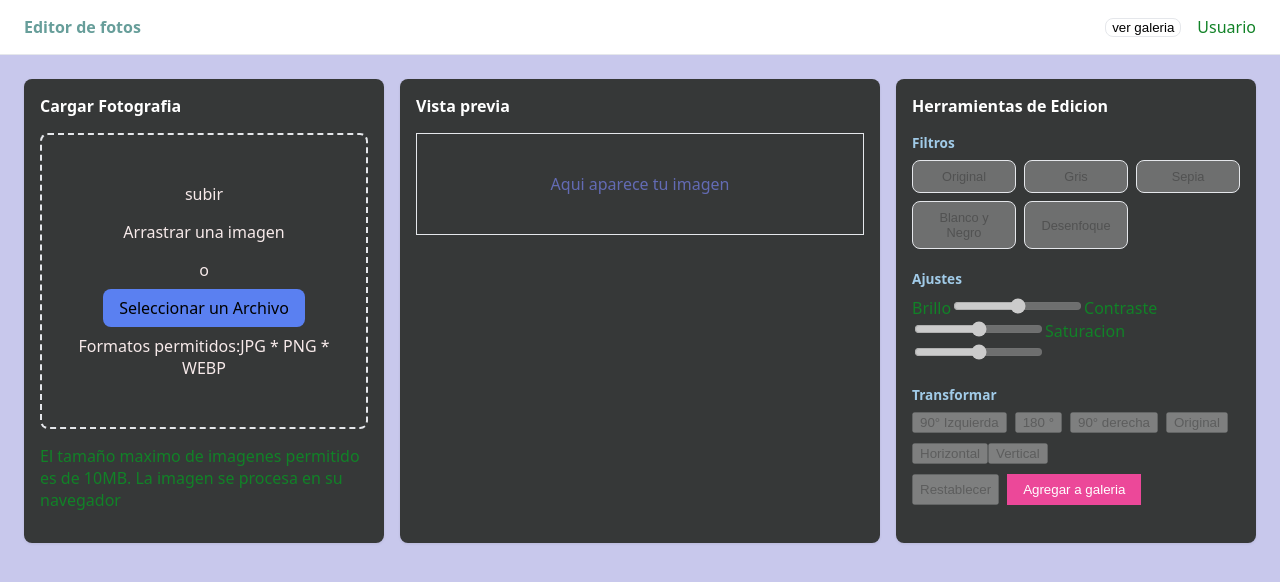
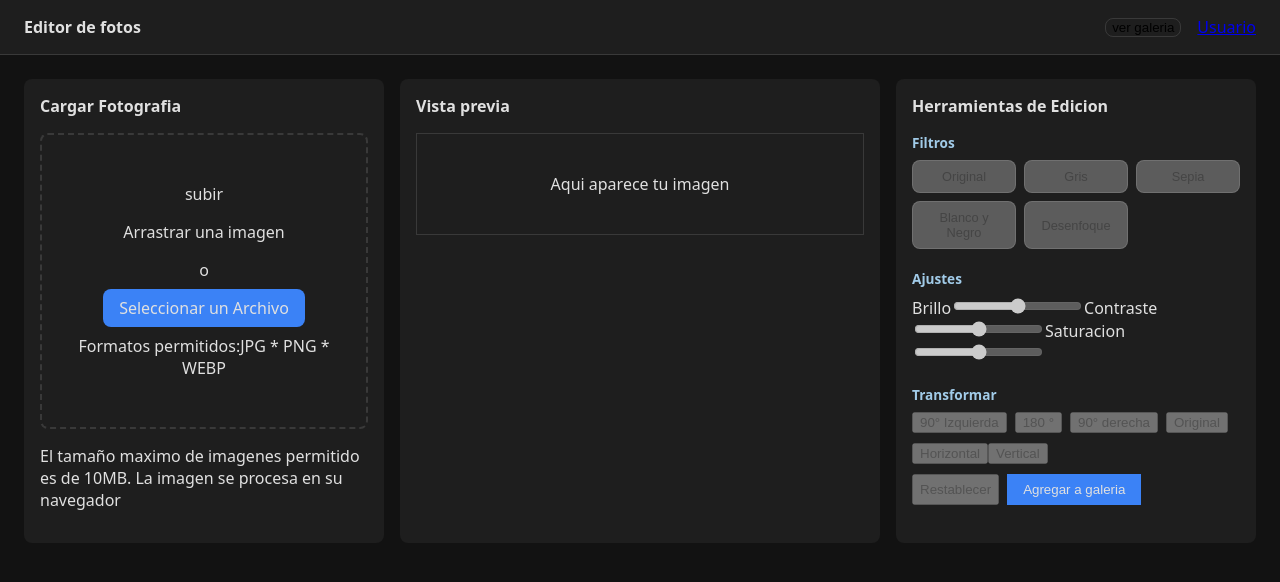
Before and after one commit to ErickBatz/Editor-Imagenes, a React (Vite) app: page /editor in a window 1280 px wide. Shown: the top 582 px of the page. Built offline with nearby package versions, Linux system fonts and the light colour scheme.

Commit message:
subiendo cambios

```diff
--- a/src/App.css
+++ b/src/App.css
@@ -3,12 +3,12 @@
   justify-content: space-between;
   align-items: center;
   padding: 1rem 1.5rem;
-  background: white;
+  background: var(--color-card);
   border-bottom: 1px solid var(--color-bordes);
 }
 .logo{
   font-weight: 700;
-  color: var(--color-primario);
+  color: var(--color-texto-principal);
 
 }
 .header-actions{
@@ -23,8 +23,7 @@
   padding: 1.5rem;
 }
 .panel{
-  background: rgb(54, 56, 56);
-
+  background:var(--color-card) ;
   border-radius: var(--radio-borde);
   padding: 1rem;
   box-shadow: var(--sombra-suave);
@@ -32,7 +31,7 @@
 .panel h3{
   margin-top: 0;
   font-size: 1rem;
-  color: white;
+  color: var(--color-texto-principal);
 
 }
 .dropzone{
@@ -40,7 +39,7 @@
   border-radius: var(--radio-borde);
   padding: 2rem 1rem;
   text-align: center;
-  color: rgb(247, 234, 234);
+  color: var(--color-texto-principal);
 }
 
 .vista-previa-area{
@@ -53,12 +52,12 @@
 
 .placeholder{
 
-  color:rgb(99, 107, 180) ;
+  color:var(--color-texto-principal) ;
 
 }
 .btn-primario{
-  background: rgb(90, 128, 241);
-  color: rgb(0, 0, 0);
+  background:  var(--color-botton);
+  color: var(--color-texto-principal);
   border: none;
   padding: 0.5rem 1rem;
   border-radius: var(--radio-borde);
@@ -66,7 +65,7 @@
 
 }
 .btn-secundario{
-  background: white;
+  background: var(--color-btn-secundario);
   color: var(--color-texto-principal);
   border:  1px solid var(--color-bordes);
   padding: 0.5rem 1rem;
@@ -74,8 +73,8 @@
   cursor: pointer;
 }
 .btn-accion{
-  background: var(--color-accion);
-  color: white;
+  background: var(--color-botton);
+  color: var(--color-texto-principal);
   border: none;
   padding: 0.5rem 1rem;
   border-radius: var(--color-bordes);
@@ -145,37 +144,3 @@
   font-size: 0.85rem;
   margin-top: 0.5rem;
 }
-.inicio-pagina{
-  min-height: 100vh;
-  display: grid;
-  place-items: center;
-  padding: 2rem;
-  box-sizing: border-box;
-}
-.inicio-tarjeta{
-  width: min(100%, 620px);
-  padding: 3rem 2rem;
-  box-sizing: border-box;
-  border-radius: var(--radio-borde);
-  background: white;
-  box-shadow: var(--sombra-suave);
-}
-.inicio-etiqueta{
-  color: var(--color-primario);
-  font-size: 0.8rem;
-  font-weight: 700;
-  letter-spacing: 0.08em;
-}
-.inicio-tarjeta h1{
-  margin: 0.75rem 0;
-  color: var(--color-texto-principal);
-  font-size: clamp(2rem, 6vw, 3.5rem);
-}
-.inicio-descripcion{
-  margin: 0 auto 1.5rem;
-  color: var(--color-texto-secundario);
-}
-.inicio-enlace{
-  display: inline-block;
-  text-decoration: none;
-}
--- a/src/conponents/Header.jsx
+++ b/src/conponents/Header.jsx
@@ -1,3 +1,5 @@
+import { Link } from "react-router-dom";
+
 export default function Header(){
 
     return(
@@ -5,7 +7,10 @@ export default function Header(){
             <div className="logo">Editor de fotos</div>
             <div className="header-actions">
                 <button className="btn-ghost">ver galeria</button>
-                <span className="usuario">Usuario</span>
+                <Link to='/login'>
+                    <span className="usuario">Usuario</span>
+                </Link>
+
             </div>
         </header>
     );
--- a/src/conponents/Inicio.jsx
+++ b/src/conponents/Inicio.jsx
@@ -1,11 +1,19 @@
-export default function (){
+import { Link } from "react-router-dom";
+
+export default function Inicio (){
     return(
-        <div className="contenedor">
+        <div className="inicio">
             <div className="titulo">
-                <h2>Bienvenidos Al Editor de codigo</h2>
+                <h2>Bienvenidos Al Editor de Imagenes</h2>
             </div>
             <div className="contenido">
-                div.con
+                <p>Hola usuario te damos la bienvenida al editor de imagenes
+                    usando tecnologia React
+                </p>
+
+            <Link to='/editor' >
+                <button>Abrir Editor</button>
+            </Link>
             </div>
         </div>
     );
--- /dev/null
+++ b/src/conponents/Login.jsx
@@ -0,0 +1,22 @@
+
+export default function Login(){
+
+    return(
+        <div className="login">
+            <h2>Iniciar Sesion</h2>
+            <form action="">
+                <div className="input-group">
+                    <label>Correo Electronico</label>
+                    <input type="email" placeholder="tu@correo.com"/>
+                </div>
+
+                <div className="input-group">
+                    <label>Contrasenia</label>
+                    <input type="password" placeholder="-----------" />
+                </div>
+
+                <button className="btn-submit" >Ingresar</button>
+            </form>
+        </div>
+    );
+}
--- a/src/conponents/VistaPrevia.jsx
+++ b/src/conponents/VistaPrevia.jsx
@@ -4,7 +4,7 @@ const FILTROS_CSS={
     Original: 'none',
     Gris:'grayscale(100%)',
     Sepia : 'sepia(100%)',
-    'Blanco y Negro ': 'grayscale(100%) contrast(120%)',
+    'Blanco y Negro': 'grayscale(100%) contrast(120%)',
     Desenfoque: 'blur(4px)',
 };
 
--- a/src/main.jsx
+++ b/src/main.jsx
@@ -3,6 +3,7 @@ import { createRoot } from 'react-dom/client'
 import { BrowserRouter, Navigate, Route, Routes } from 'react-router-dom'
 import App from './App.jsx'
 import Inicio from './conponents/Inicio.jsx'
+import Login from './conponents/Login.jsx'
 import './styles/variables.css'
 import './App.css'
 
@@ -10,10 +11,11 @@ createRoot(document.getElementById('root')).render(
   <StrictMode>
     <BrowserRouter>
       <Routes>
-        <Route path="/" element={<Inicio />} />
-        <Route path="/editor" element={<App />} />
-        <Route path="*" element={<Navigate to="/" replace />} />
+        <Route path='/' element={<Inicio/>} />
+        <Route path='/editor' element={<App/>}/>
+        <Route path='/login' element={<Login/>} />
       </Routes>
     </BrowserRouter>
+
   </StrictMode>,
 )
--- a/src/styles/variables.css
+++ b/src/styles/variables.css
@@ -1,13 +1,11 @@
 :root{
-    --color-primario: #679e9a;
-    --color-acento: #7c3aed;
-    --color-accion: #ec4899;
-    --color-texto-principal:#118227;
-    --color-texto-secundario: #4b5563;
-    --color-bordes: #e5e7eb;
-    --color-fondo: #c8c8ec;
+    --color-texto-principal:#E0E0E0;
+    --color-fondo: #121212;
+    --color-card:#1E1E1E;
     --radio-borde: 8px;
-    --sombra-suave: 0 1px 3px rgba(0,0,0,0.08);
+    --color-botton: #3B82F6;
+    --color-bordes:rgba(255, 255, 255, 0.12);
+    --color-btn-secundario:#2D2D2D;
 }
 
 body{
```
